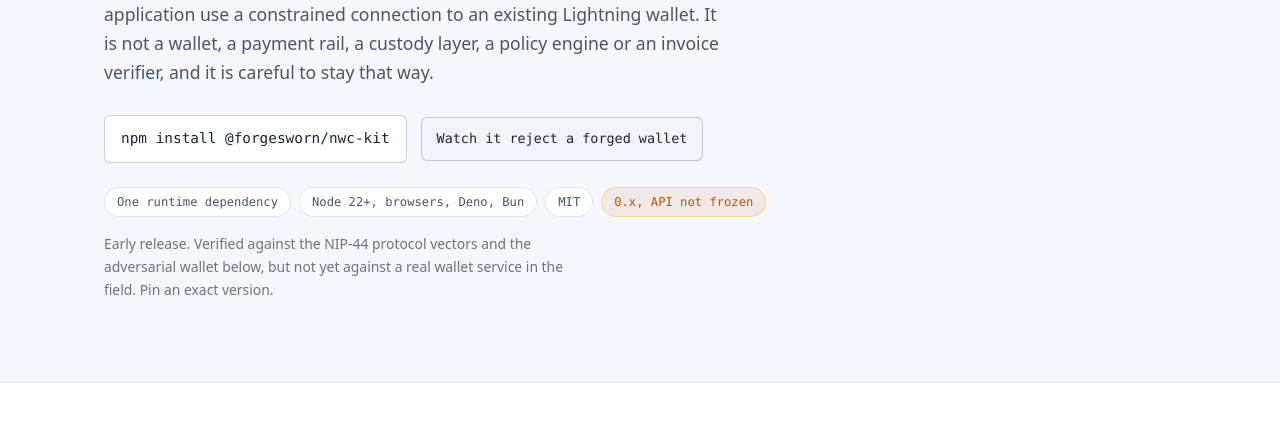
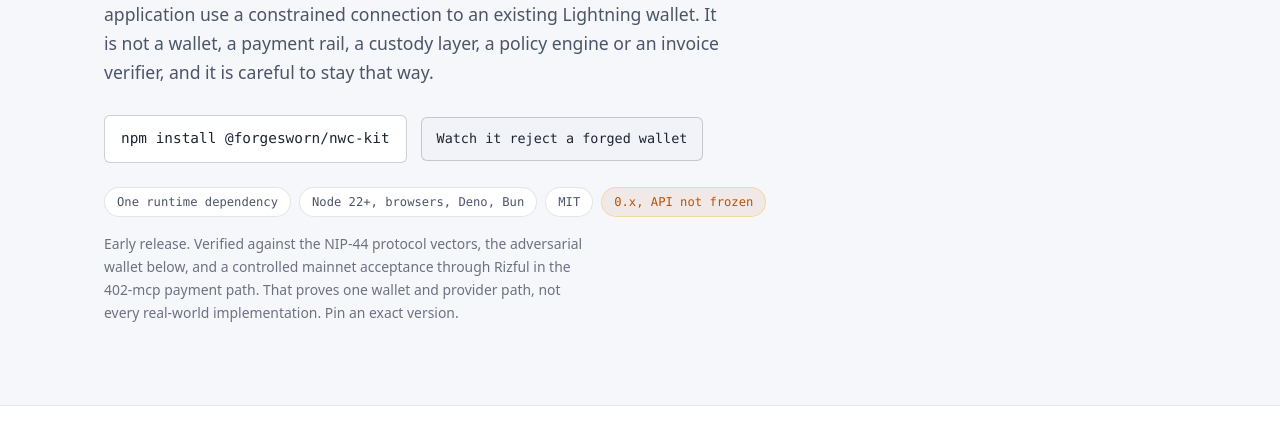
Before and after one commit to forgesworn/nwc-kit, a website: page docs/index.html in a window 1280 px wide. Shown: the part 353-789 px from the top of the page. Drawn offline with Linux system fonts and the light colour scheme.

Commit message:
docs: record live wallet acceptance
Keep the public demo maturity statement aligned with the accepted mainnet path.

```diff
--- a/docs/index.html
+++ b/docs/index.html
@@ -57,9 +57,10 @@
       <li class="badge-warn">0.x, API not frozen</li>
     </ul>
     <p class="maturity">
-      Early release. Verified against the NIP-44 protocol vectors and the
-      adversarial wallet below, but not yet against a real wallet service in the
-      field. Pin an exact version.
+      Early release. Verified against the NIP-44 protocol vectors, the
+      adversarial wallet below, and a controlled mainnet acceptance through
+      Rizful in the 402-mcp payment path. That proves one wallet and provider
+      path, not every real-world implementation. Pin an exact version.
     </p>
   </div>
 </section>
```
Also changed, not shown: site/index.html (+4 -3 lines).
